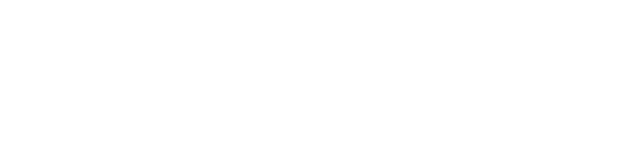
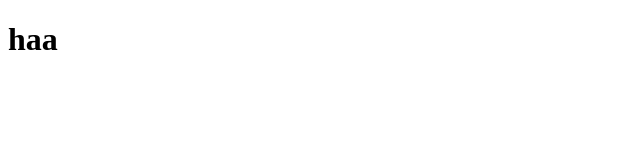
Before and after one commit to zeudy/Prueba, a plain HTML site: page index.html in a window 1280 px wide. Shown: the full height of the page, 0-640 px from the left. Drawn offline with Linux system fonts and the light colour scheme.

Commit message:
Update index.html

```diff
--- a/index.html
+++ b/index.html
@@ -3,3 +3,6 @@
  <head>
  <meta charset="utf-8>
  <title></title>
+                </head>
+
+                <h1> haa </h1>
```
